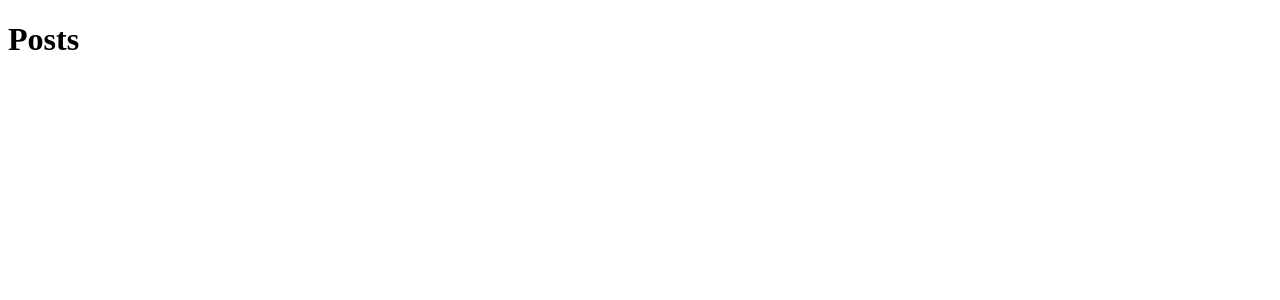
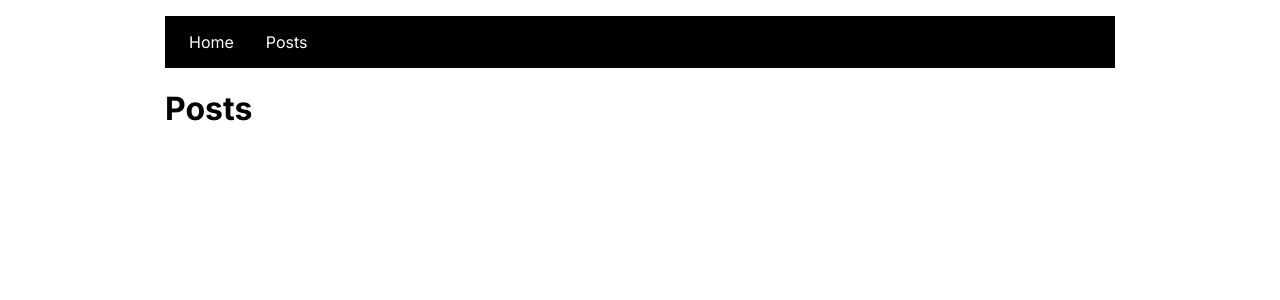
Before and after one commit to voitovychserhii/next-js, a Next.js app: page /posts in a window 1280 px wide. Shown: the top 300 px of the page. Built offline with nearby package versions, Linux system fonts and the light colour scheme.

Commit message:
add menu component

```diff
--- /dev/null
+++ b/app/components/menu.tsx
@@ -0,0 +1,14 @@
+import Link from 'next/link';
+
+export default function Menu() {
+  return (
+    <ul className={'menu'}>
+      <li>
+        <Link href="/">Home</Link>
+      </li>
+      <li>
+        <Link href="/posts">Posts</Link>
+      </li>
+    </ul>
+  );
+}
--- /dev/null
+++ b/app/posts/page.tsx
@@ -0,0 +1,10 @@
+import Menu from '../components/menu';
+
+export default function Posts() {
+  return (
+    <>
+      <Menu />
+      <h1>Posts</h1>
+    </>
+  );
+}
--- a/pages/posts.js
+++ /dev/null
@@ -1,3 +0,0 @@
-export default function Posts() {
-  return <h1>Posts</h1>;
-}
```
Also changed, not shown: app/page.tsx (+7 -3 lines).
